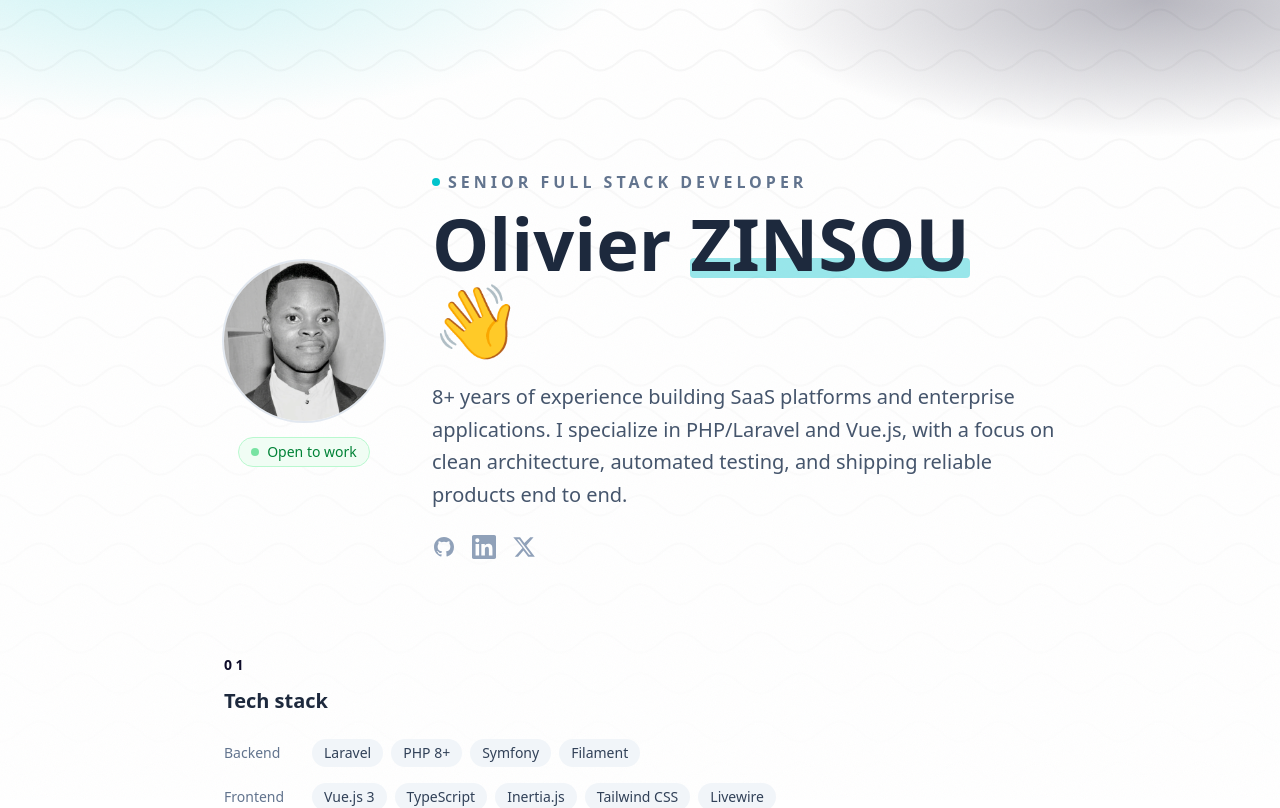
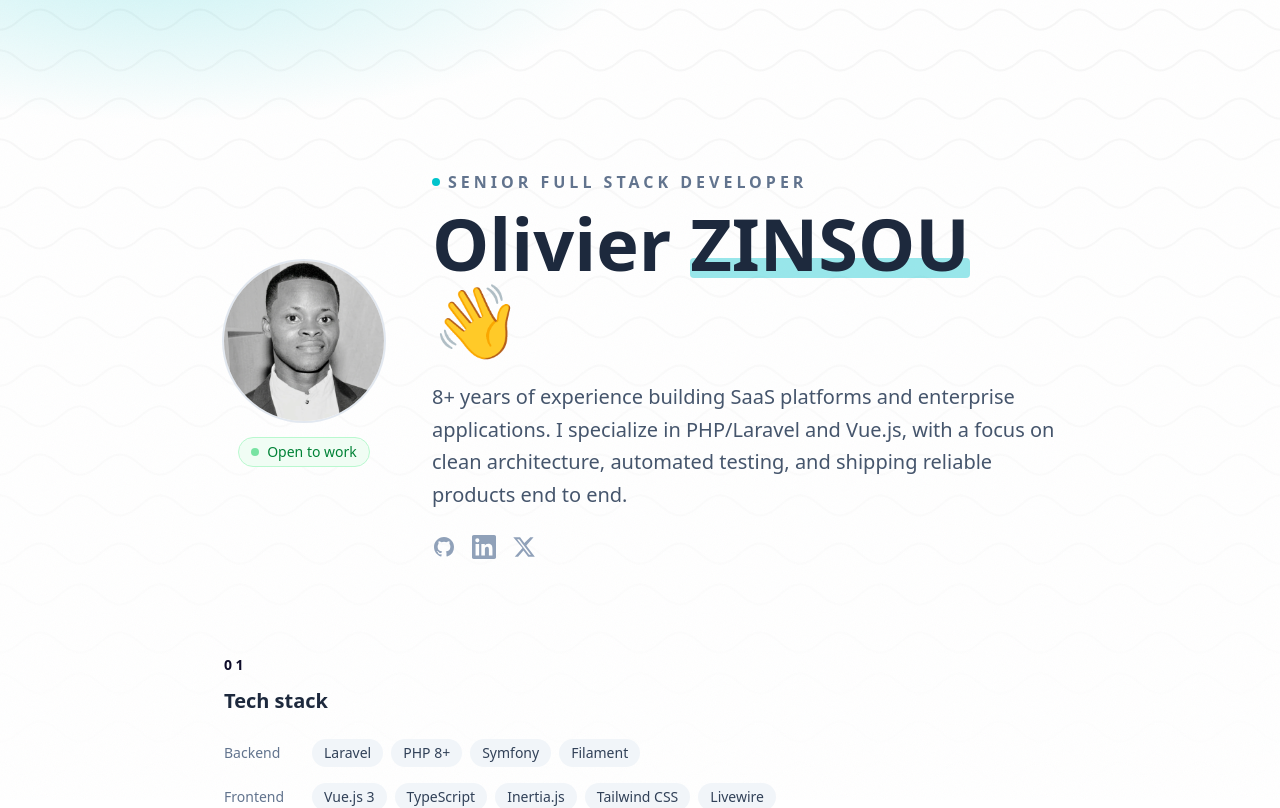
Before and after one commit to olivsinz/olivierzinsou.com, a Vue app: page / in a window 1280 px wide. Shown: the top 808 px of the page. Built offline with nearby package versions, Linux system fonts and the light colour scheme.

Commit message:
Drop navy blob from hero glow in light mode
The primary-color radial gradient read as a gray smudge against the
white background instead of an intentional accent, since primary is
near-black. Keep only the cyan glow, which reads cleanly.

```diff
--- a/src/style.css
+++ b/src/style.css
@@ -53,9 +53,7 @@ html.dark {
 }
 
 @utility bg-hero-glow {
-  background-image:
-    radial-gradient(55% 45% at 12% -10%, color-mix(in srgb, var(--color-secondary) 22%, transparent), transparent 70%),
-    radial-gradient(45% 35% at 90% 0%, color-mix(in srgb, var(--color-primary) 30%, transparent), transparent 70%);
+  background-image: radial-gradient(55% 45% at 12% -10%, color-mix(in srgb, var(--color-secondary) 22%, transparent), transparent 70%);
 }
 
 .dark .bg-hero-glow {
```
